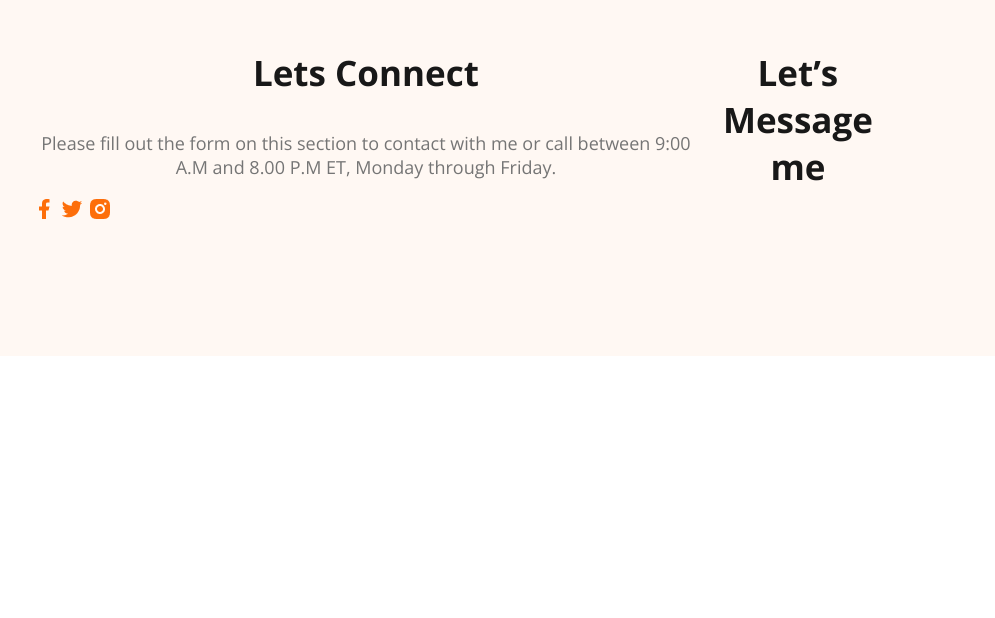
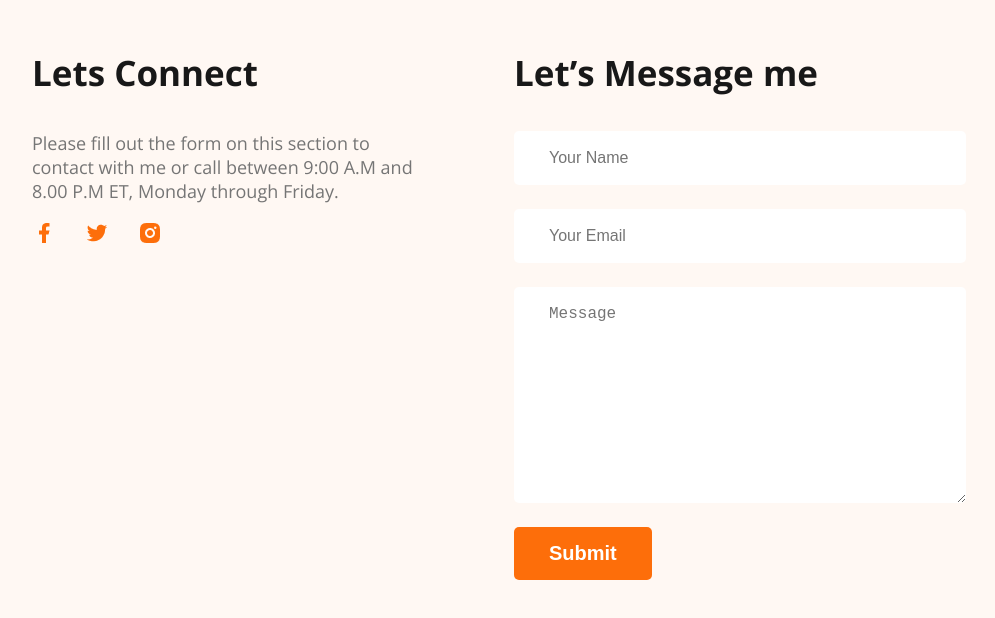
Before and after one commit to ARASHFAQUE/webdeveloper-portfolio, a plain HTML site: page index.html in a window 1280 px wide. Shown: the part 3436-4054 px from the top of the page, without its empty margins (176-1171 px from the left). Before the commit the page ends 3800 px from the top, so only its background shows below. Drawn offline with nearby package versions, Linux system fonts and the light colour scheme.

Commit message:
finished footer section with contact form

```diff
--- a/index.html
+++ b/index.html
@@ -169,6 +169,12 @@
         </div>
         <div class="footer-column">
             <h3 class="section-title">Let’s Message me</h3>
+            <form class="contact" action="">
+                <input type="text" placeholder="Your Name">
+                <input type="email" name="" id="" placeholder="Your Email">
+                <textarea placeholder="Message" name="" id="" rows="10" cols="30"></textarea>
+                <input class="btn-primary" type="submit" value="Submit">
+            </form>
         </div>
     </footer>
 </body>
--- a/styles/portfolio.css
+++ b/styles/portfolio.css
@@ -203,6 +203,31 @@ main section {
 footer{
     margin-top: 100px;
     display: flex;
+    gap: 100px;
     background: #FFF8F3;
     padding: 130px 200px;
 }
+
+.footer-column{
+    width: 50%;
+}
+
+.social-links a{
+    margin-right: 25px;
+}
+
+.contact input[type="text"], .contact input[type="email"], textarea{
+    display: block;
+    margin-bottom: 24px;
+    padding: 18px 35px;
+    font-size:  16px;
+    color: #757575;
+    border-radius: 5px;
+    background: #FFF;
+    border: none;
+    width: 100%;
+}
+
+.footer-column .section-title, .footer-column .section-description{
+    text-align: left;
+}
```
